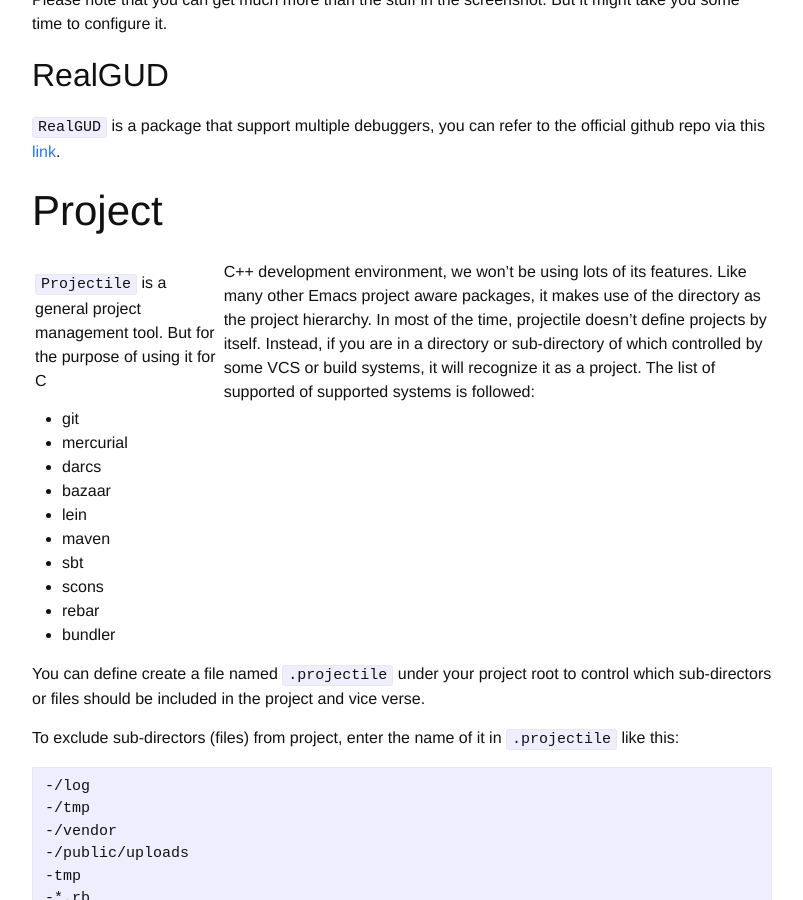
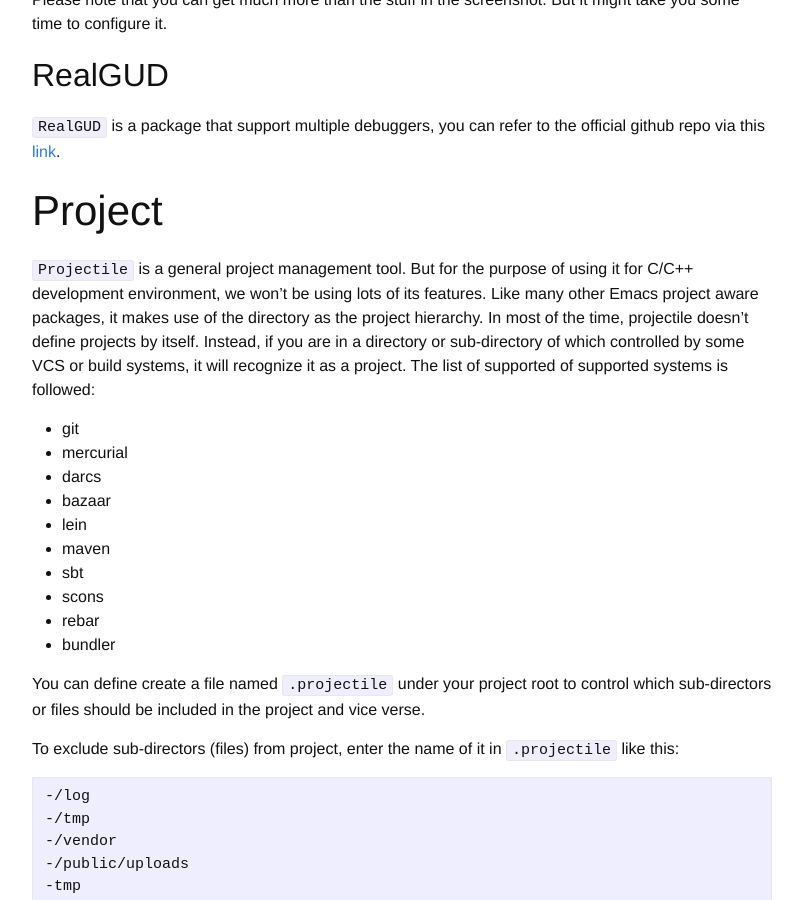
Before and after one commit to trivialfis/trivialfis.github.io, a Jekyll site: the page built from _posts/2017-08-02-C|C++ Development Environment on Emacs.md, in a window 1280 px wide and 900 px high, scrolled down 16212 px. Shown: the whole window, without its empty margins (238-1041 px from the left). Built offline with Jekyll 4.4.1, drawn with Linux system fonts in a browser that asks for light colours.

Commit message:
Remove the effect of |

```diff
--- a/_posts/2017-08-02-C|C++ Development Environment on Emacs.md
+++ b/_posts/2017-08-02-C|C++ Development Environment on Emacs.md
@@ -539,7 +539,7 @@
 
 # Project
 
-`Projectile` is a general project management tool. But for the purpose of using it for C|C++ development environment, we won't be using lots of its features. Like many other Emacs project aware packages, it makes use of the directory as the project hierarchy. In most of the time, projectile doesn't define projects by itself. Instead, if you are in a directory or sub-directory of which controlled by some VCS or build systems, it will recognize it as a project. The list of supported of supported systems is followed:
+`Projectile` is a general project management tool. But for the purpose of using it for C/C++ development environment, we won't be using lots of its features. Like many other Emacs project aware packages, it makes use of the directory as the project hierarchy. In most of the time, projectile doesn't define projects by itself. Instead, if you are in a directory or sub-directory of which controlled by some VCS or build systems, it will recognize it as a project. The list of supported of supported systems is followed:
 
 - git
 - mercurial
```
